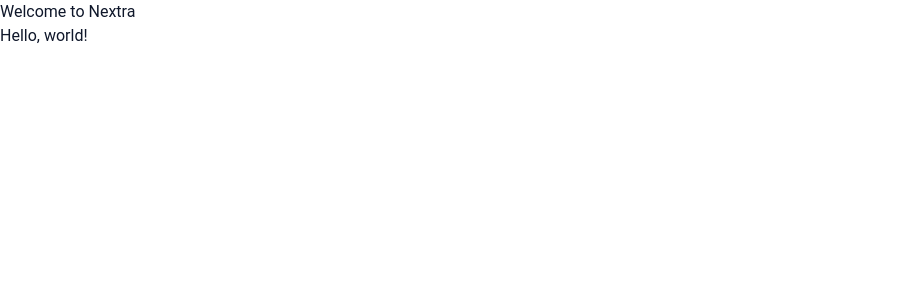
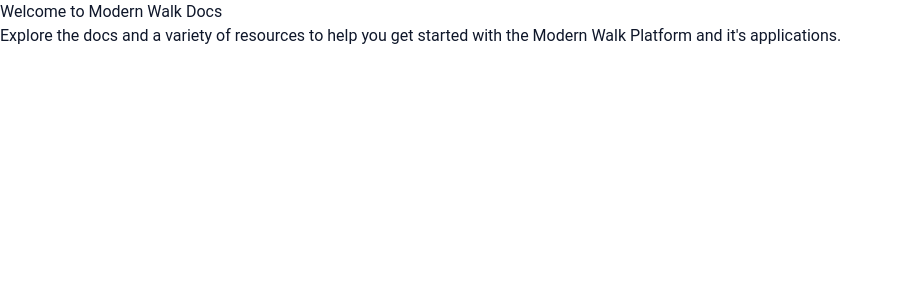
Before and after one commit to siroshan/modern-walk-doc, a Next.js app: page / in a window 1280 px wide. Shown: the top 300 px of the page, without its empty margins (0-903 px from the left). Built offline with nearby package versions, Linux system fonts and the light colour scheme.

Commit message:
docs: Add content in home page

```diff
--- a/src/pages/index.mdx
+++ b/src/pages/index.mdx
@@ -1,3 +1,3 @@
-# Welcome to Nextra
+# Welcome to Modern Walk Docs
 
-Hello, world!
+Explore the docs and a variety of resources to help you get started with the Modern Walk Platform and it's applications.
--- a/theme.config.jsx
+++ b/theme.config.jsx
@@ -1,5 +1,5 @@
 export default {
-  logo: <span>Modern Walk Documentation</span>,
+  logo: <span className="font-bold">Modern Walk Documentation</span>,
   project: {
     link: 'https://github.com/siroshan/modern-walk-react',
   },
```
Also changed, not shown: .eslintrc.json.
